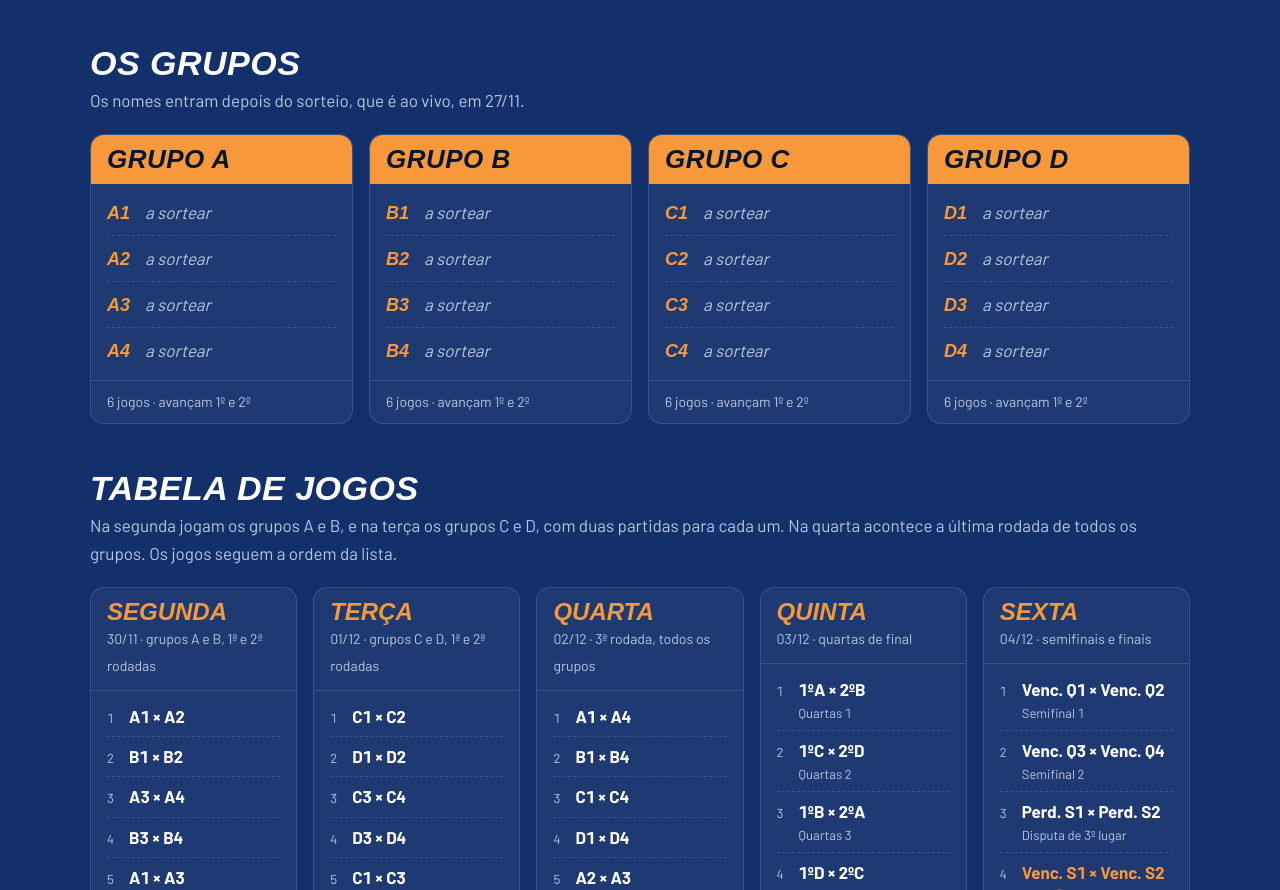
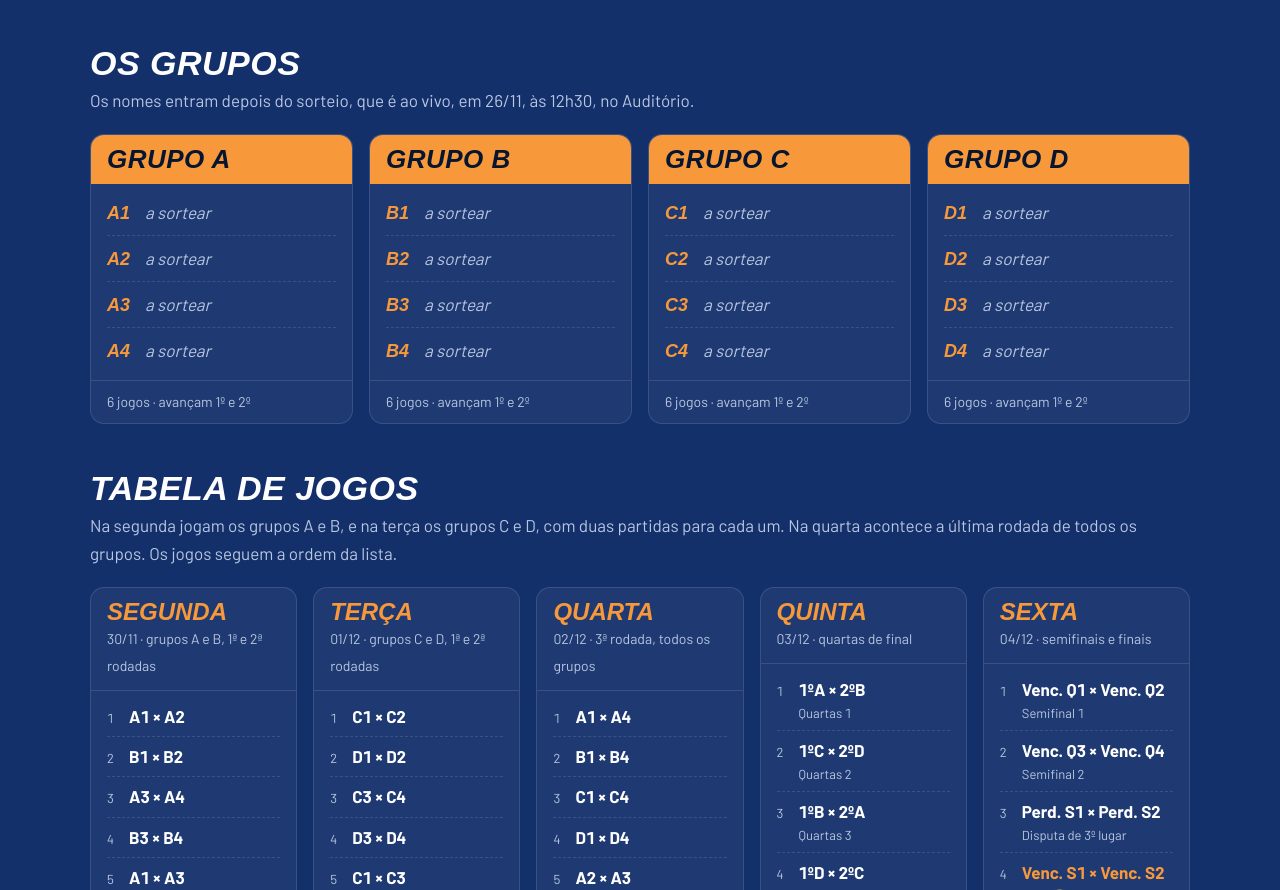
Before and after one commit to tenisdemesaarce/tenisdemesaarce.github.io, a plain HTML site: page index.html in a window 1280 px wide. Shown: the part 3697-4587 px from the top of the page. Drawn offline with nearby package versions, Linux system fonts and the light colour scheme; no server answers; a web font is replaced by a local one.

Commit message:
Sorteio dos grupos em 26/11, 12h30, no Auditorio
Co-Authored-By: Claude Opus 5.5 <noreply@anthropic.com>

```diff
--- a/index.html
+++ b/index.html
@@ -671,7 +671,7 @@
   const CONFIG = {
     valor: "R$ 20",
     prazo: "25/11",
-    sorteio: "27/11",
+    sorteio: "26/11, às 12h30, no Auditório",
     vagas: 16,
     local: "Auditório da ARCE.",
     // Pix: o QR Code e o Copia e Cola são gerados com estes dados e o valor abaixo
```
